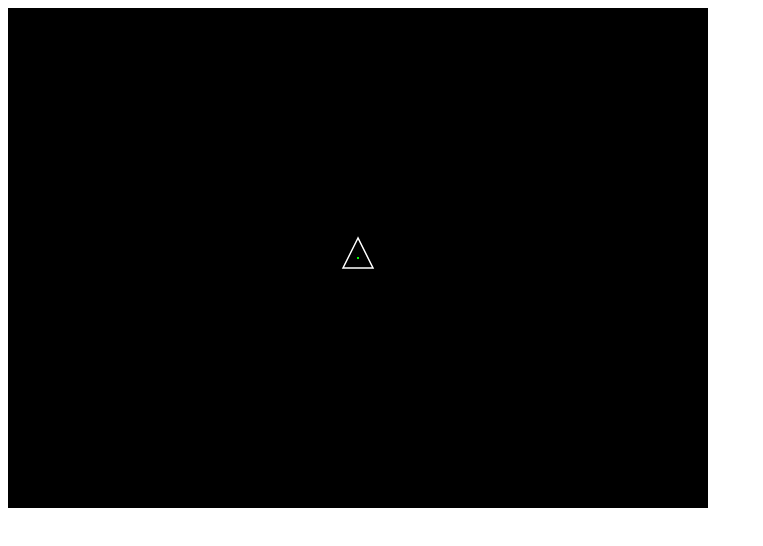
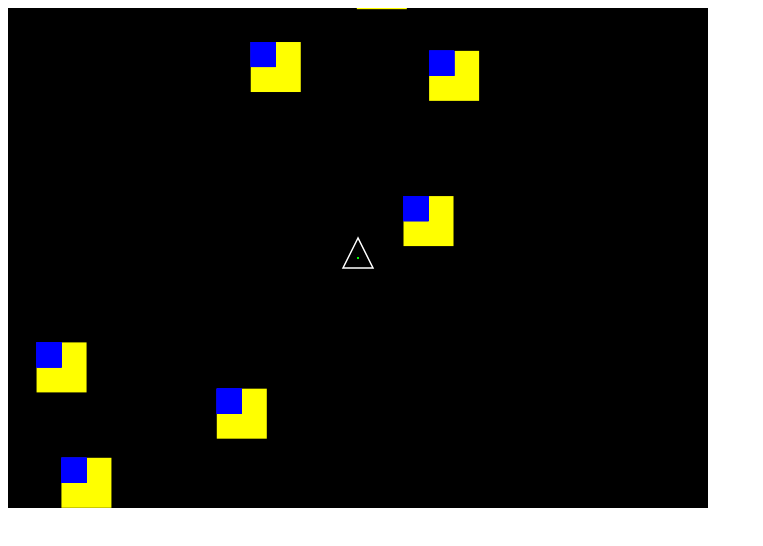
Before and after one commit to StanleyE/Portfolio, a website: page WebDesigns/Game/Asteriods.html in a window 1280 px wide. Shown: the whole page, without its empty margins (0-763 px from the left). Drawn offline with Linux system fonts and the light colour scheme.

Commit message:
still can't figure out why polygon isn't drawing

```diff
--- a/WebDesigns/Game/Asteriods.html
+++ b/WebDesigns/Game/Asteriods.html
@@ -13,7 +13,7 @@
         const FPS = 30; //frames per second
         const friction = 0.7; // friction coefficient of space (0= no friction, 1 = lots of friction)
         const asterJag = 0.4; // jaggedness of the asteroids (0=none, 1=lots)
-        const asterNum = 3; // starting number of asteroids
+        const asterNum = 13; // starting number of asteroids
         const asterSize = 100; // starting size of asteroids in pixels
         const asterSpeed = 50; // max starting speed of asteroids in pixels per second
         const asterVert = 10; // avg. number of vertices on each asteroid
@@ -175,7 +175,7 @@
             context.fillRect(ship.x -1, ship.y -1, 2, 2);
 
         //Draw Asteroids
-            context.strokeStyle = "slategrey";
+            context.strokeStyle = "pink";
             context.lineWidth = shipSize / 20;
             var x, y, r, a, vertex, offs;
             for (var i = 0; i < asteroids.length; i++) {
@@ -186,6 +186,9 @@
                 y = asteroids[i].y;
                 offs = asteroids[i].offs;
                 vertex = asteroids[i].vertex;
+
+                context.fillStyle = "yellow";
+                context.fillRect(x -1, y -1, r, r);
 
                 //Draw a path
                 context.beginPath();
@@ -200,11 +203,16 @@
                         x + r * offs[j] * Math.cos(a + j * Math.PI * 2 / vertex),
                         y + r * offs[j] * Math.sin(a + j * Math.PI * 2 / vertex)
                     );
+                    context.fillStyle = "blue";
+                    context.fillRect(x -1, y -1, r/2, r/2);
                 }
                 context.closePath();
                 context.stroke();
 
                 //Move the Asteroids
+                asteroids[i].x += asteroids[i].xv;
+                asteroids[i].y += asteroids[i].yv;
+
                 //Handle edge of screen
             }
 
```
